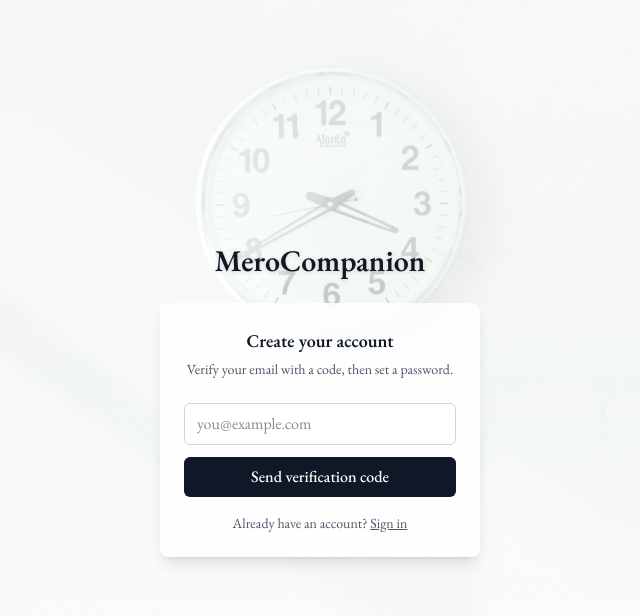
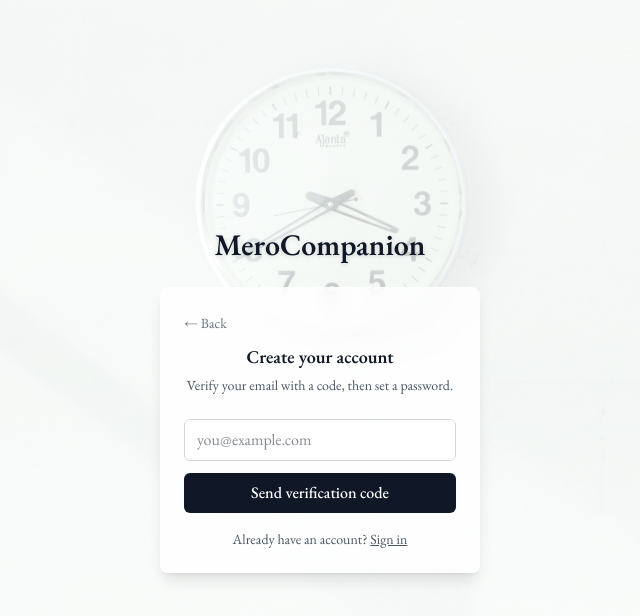
Before and after one commit to sonam201/MeroCompanion, a Next.js app: page /sign-up in a window 1280 px wide. Shown: the top 616 px of the page, without its empty margins (320-960 px from the left). Built offline with nearby package versions, Linux system fonts and the light colour scheme; no server answers.

Commit message:
button added

```diff
--- a/src/app/globals.css
+++ b/src/app/globals.css
@@ -68,6 +68,20 @@ body {
   animation: how-it-works-panel-in 250ms cubic-bezier(0.16, 1, 0.3, 1);
 }
 
+@keyframes how-it-works-trigger-glow {
+  0%,
+  100% {
+    box-shadow: 0 0 0 0 rgba(17, 24, 39, 0.25);
+  }
+  50% {
+    box-shadow: 0 0 14px 4px rgba(17, 24, 39, 0.3);
+  }
+}
+
+.how-it-works-trigger {
+  animation: how-it-works-trigger-glow 2.4s ease-in-out infinite;
+}
+
 /* Legibility backing for dashboard cards sitting over the andhakar.jpg
    background (src/app/dashboard/layout.tsx) - without this, card text would
    sit directly on the low-opacity photo. */
--- a/src/components/auth/auth-landing.tsx
+++ b/src/components/auth/auth-landing.tsx
@@ -71,7 +71,14 @@ export function AuthLanding({
 
         {panel === "signup" && (
           <div className="w-full rounded-lg bg-white/80 p-6 text-left shadow-lg backdrop-blur">
-            <h2 className="text-center text-lg font-semibold text-gray-900">
+            <button
+              type="button"
+              onClick={() => setPanel(null)}
+              className="text-sm text-gray-500 transition hover:text-gray-900"
+            >
+              ← Back
+            </button>
+            <h2 className="mt-2 text-center text-lg font-semibold text-gray-900">
               Create your account
             </h2>
             <p className="mt-1 text-center text-sm text-gray-600">
@@ -95,7 +102,14 @@ export function AuthLanding({
 
         {panel === "signin" && (
           <div className="w-full rounded-lg bg-white/80 p-6 text-left shadow-lg backdrop-blur">
-            <h2 className="text-center text-lg font-semibold text-gray-900">Welcome back</h2>
+            <button
+              type="button"
+              onClick={() => setPanel(null)}
+              className="text-sm text-gray-500 transition hover:text-gray-900"
+            >
+              ← Back
+            </button>
+            <h2 className="mt-2 text-center text-lg font-semibold text-gray-900">Welcome back</h2>
             <p className="mt-1 text-center text-sm text-gray-600">
               Sign in with your email and password.
             </p>
--- a/src/components/auth/how-it-works-modal.tsx
+++ b/src/components/auth/how-it-works-modal.tsx
@@ -63,7 +63,7 @@ export function HowItWorksModal() {
           setActiveIndex(0);
           setOpen(true);
         }}
-        className="text-sm font-medium text-gray-700 underline-offset-2 transition hover:text-gray-900 hover:underline"
+        className="how-it-works-trigger rounded-full border border-gray-900/15 bg-white/70 px-4 py-1.5 text-sm font-medium text-gray-800 backdrop-blur transition-transform duration-150 hover:scale-105 hover:bg-white"
       >
         What is MeroCompanion?
       </button>
```
